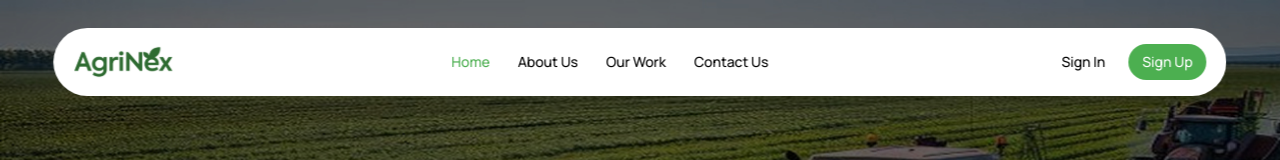
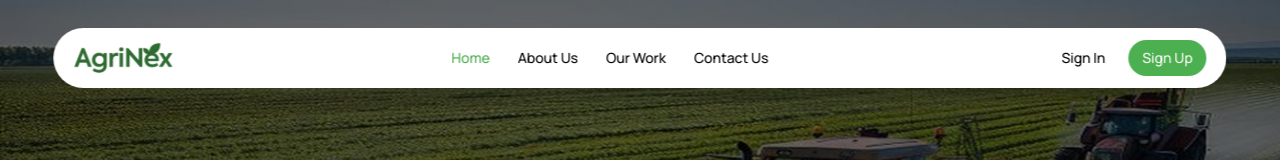
Before and after one commit to Olorunwa-web/AgriNex-app, a React (Vite) app: page / in a window 1280 px wide. Shown: the top 160 px of the page. Built offline with nearby package versions, Linux system fonts and the light colour scheme.

Commit message:
first commit

```diff
--- a/src/components/Nav.jsx
+++ b/src/components/Nav.jsx
@@ -40,7 +40,7 @@ const Nav = () => {
     return (
         <>
            <nav className = 'fixed left-1/2 top-0 w-11/12 max-w-8xl md:mt-7 flex flex-col mt-5 -translate-x-1/2 bg-white bg-background/20 rounded-2xl md:rounded-full z-50 backdrop-blur-lg '>
-              <section className = 'w-full flex justify-between items-center mx-auto px-4 md:px-5 md:py-4 py-3'>
+              <section className = 'w-full flex justify-between items-center mx-auto px-4 md:px-5 md:py-3 py-3'>
                    <NavLink to = '/' className = 'w-[85px] md:w-[100px]'>
                        <img src={agrilogo} alt="" className = 'w-full'/>
                    </NavLink>
--- a/src/pages/Home.jsx
+++ b/src/pages/Home.jsx
@@ -14,7 +14,7 @@ import Prefoot from '../components/Prefooter';
 const Home = () => {
     return (
         <>
-            <section className ="bg-cover py-30 lg:py-35 xl:py-45 h-full max-h-full " style = {{ backgroundImage: `url(${homebackground})`}}>
+            <section className ="bg-cover py-30 lg:py-35 xl:py-40 h-full max-h-full " style = {{ backgroundImage: `url(${homebackground})`}}>
                 <section className = 'w-11/12 max-w-8xl mx-auto'>
                     <div className = 'flex flex-col gap-y-6'>
                         <div className = ' w-full md:w-[600px] lg:w-[770px] xl:w-[700px]'>
```
